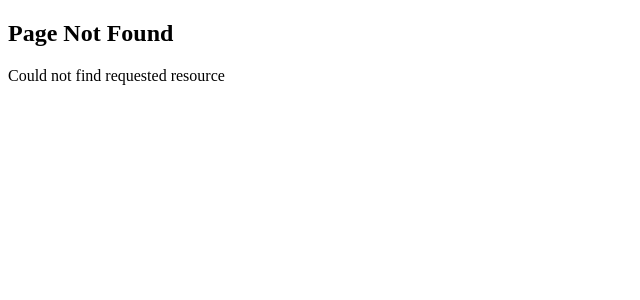
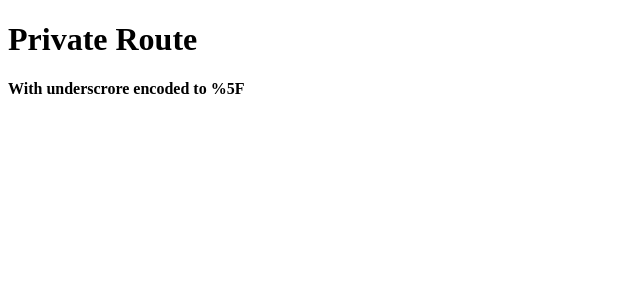
Before and after one commit to astaba/next_14_tut, a Next.js app: page /%5Flib in a window 1280 px wide. Before the commit this address had no page. Shown: the top 300 px of the page, without its empty margins (0-640 px from the left). Built offline with nearby package versions, Linux system fonts and the light colour scheme.

Commit message:
Private route

```diff
--- /dev/null
+++ b/src/app/%5Flib/page.tsx
@@ -0,0 +1,12 @@
+import React from "react";
+
+function PrivateRoute() {
+  return (
+    <>
+      <h1>Private Route</h1>
+      <h4>With underscrore encoded to %5F</h4>
+    </>
+  );
+}
+
+export default PrivateRoute;
```
Also changed, not shown: src/app/_lib/page.tsx (added, +7 -0 lines), src/app/%5Flib/format-date.ts (added), src/app/_lib/format-date.ts (added).
